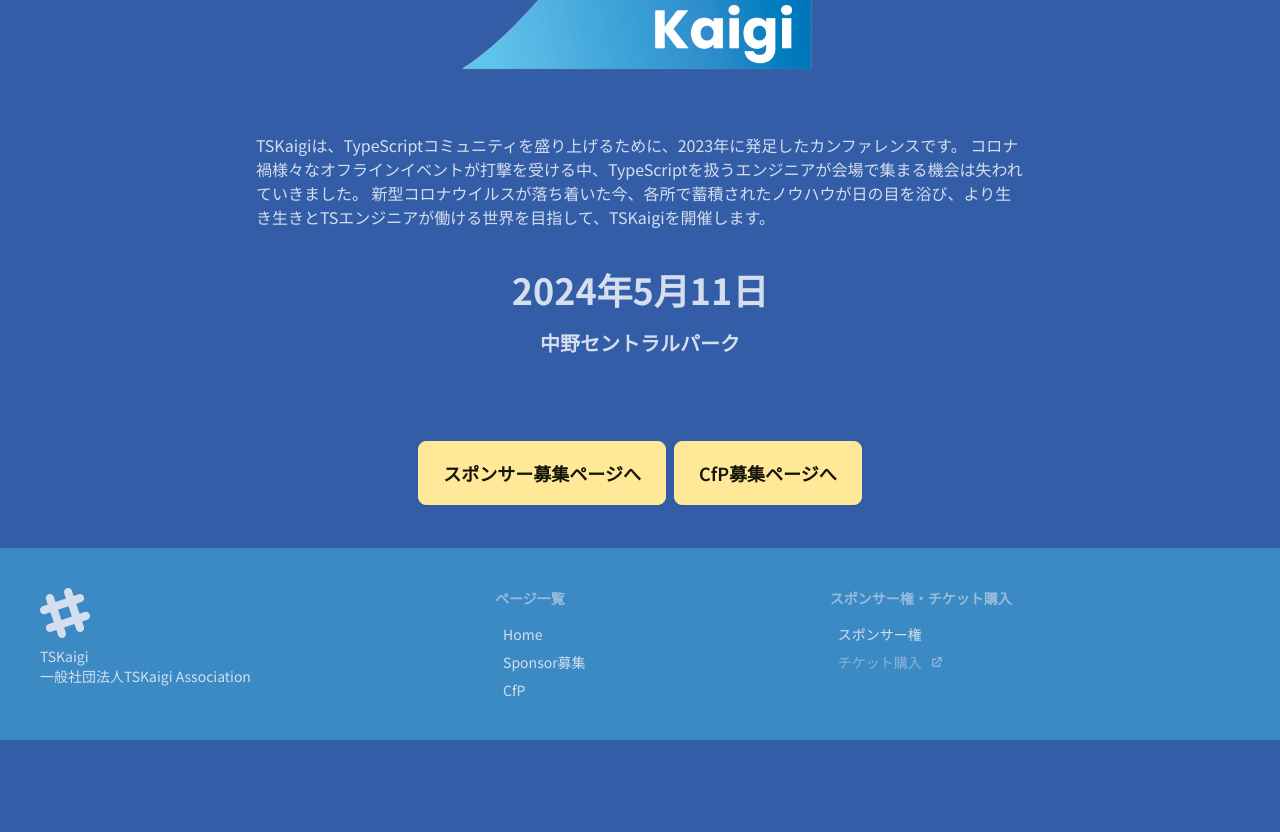
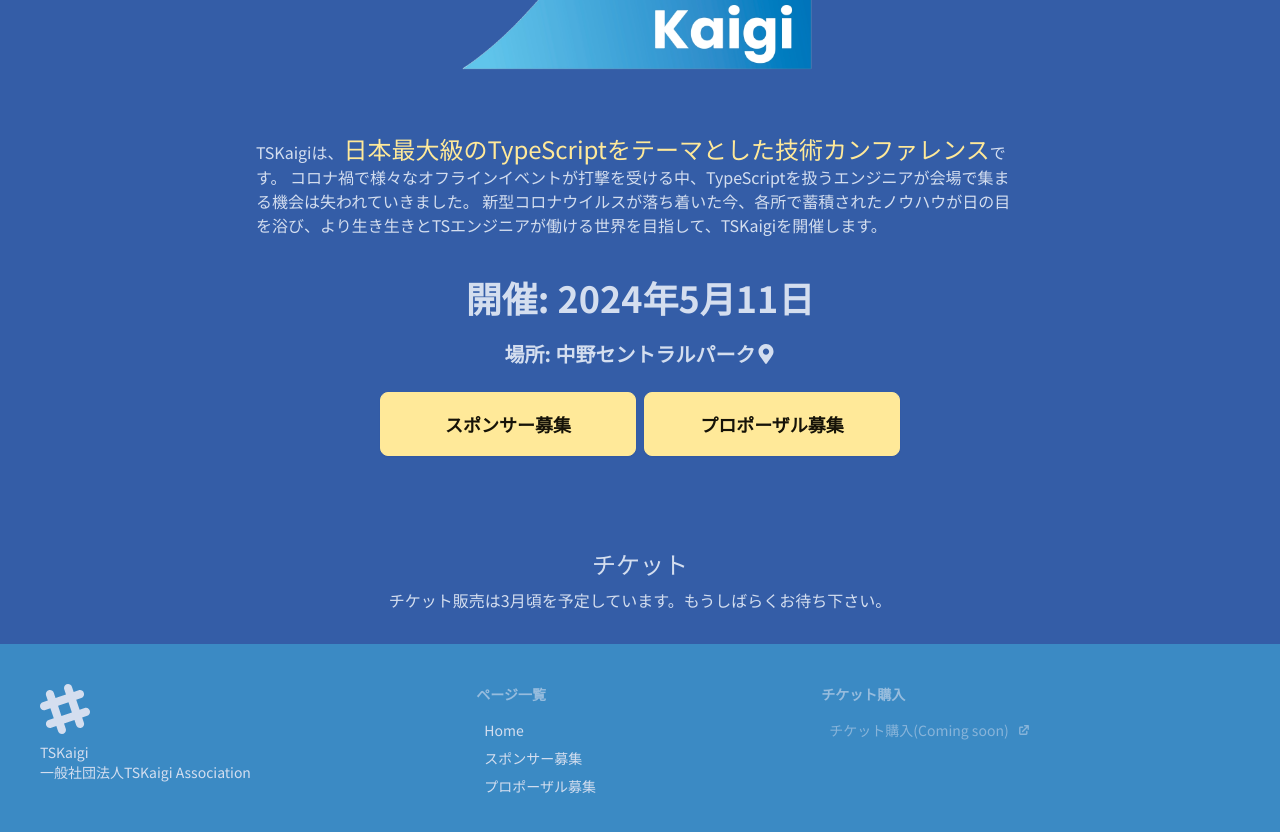
Before and after one commit to tskaigi/tskaigi.github.io, a Next.js app: page / in a window 1280 px wide. Shown: the part 400-1232 px from the top of the page. Before the commit the page ends 1140 px from the top, so only its background shows below. Built offline with nearby package versions, Linux system fonts and the light colour scheme.

Commit message:
表記ゆれ修正 強調したいメッセージを色付け チケット販売の状態明記

```diff
--- a/app/lib/definitions.ts
+++ b/app/lib/definitions.ts
@@ -4,13 +4,13 @@
 import { HiLightBulb } from "react-icons/hi2";
 import { FaHandshake } from "react-icons/fa";
 export type PageInfo = {
-  index: number
-  title: string
-  description?: string
-  metaImage?: string
-  icon: IconType
-  href: string
-}
+  index: number;
+  title: string;
+  description?: string;
+  metaImage?: string;
+  icon: IconType;
+  href: string;
+};
 
 export const PageInfos: PageInfo[] = [
   {
@@ -18,20 +18,22 @@
     title: "Home",
     description: "",
     icon: HiHome,
-    href: "/"
+    href: "/",
   },
   {
     index: 2,
-    title: "Sponsor募集",
-    description: "TSKaigiは日本最大級のtypescriptカンファレンスを開催します。スポンサーになって、typescriptコミュニティを一緒に盛り上げませんか？業界でのエキスパートとして日本のTypeScriptユーザーの支援をお願いします。",
+    title: "スポンサー募集",
+    description:
+      "TSKaigiは日本最大級のtypescriptカンファレンスを開催します。スポンサーになって、typescriptコミュニティを一緒に盛り上げませんか？業界でのエキスパートとして日本のTypeScriptユーザーの支援をお願いします。",
     icon: FaHandshake,
-    href: "/sponsor-recruitment"
+    href: "/sponsor-recruitment",
   },
   {
     index: 3,
-    title: "CfP",
-    description: "TSKaigiは日本のTypeScriptコミュニティを盛り上げるカンファレンスを開催します。あなたの発表・登壇をお待ちしております。ぜひ一緒に日本のTypeScriptコミュニティを盛り上げましょう！",
+    title: "プロポーザル募集",
+    description:
+      "TSKaigiは日本のTypeScriptコミュニティを盛り上げるカンファレンスを開催します。あなたの発表・登壇をお待ちしております。ぜひ一緒に日本のTypeScriptコミュニティを盛り上げましょう！",
     icon: HiLightBulb,
-    href: "/call-for-proposals"
+    href: "/call-for-proposals",
   },
-]
+];
--- a/app/page.tsx
+++ b/app/page.tsx
@@ -1,32 +1,57 @@
-import Link from 'next/link'
-import Loading from './ui/loading'
+import Link from "next/link";
+import Loading from "./ui/loading";
+import { FaMapMarkerAlt } from "react-icons/fa";
 
 export default function Home() {
   return (
-    <div className='max-w-3xl my-8 lg:mt-20 m-auto'>
-  <div className='md:block '>
-    <img src="/TSKaigiLogo.png" alt="TSKaigiLogo" className='w-2/4 m-auto' />
+    <div className="max-w-3xl my-8 lg:mt-20 m-auto">
+      <div className="md:block ">
+        <img
+          src="/TSKaigiLogo.png"
+          alt="TSKaigiLogo"
+          className="w-2/4 m-auto"
+        />
         <div className="mt-10 mb-5 ">
-      TSKaigiは、TypeScriptコミュニティを盛り上げるために、2023年に発足したカンファレンスです。
-      コロナ禍様々なオフラインイベントが打撃を受ける中、TypeScriptを扱うエンジニアが会場で集まる機会は失われていきました。
+          TSKaigiは、
+          <span className="text-2xl text-accent">
+            日本最大級のTypeScriptをテーマとした技術カンファレンス
+          </span>
+          です。
+          コロナ禍で様々なオフラインイベントが打撃を受ける中、TypeScriptを扱うエンジニアが会場で集まる機会は失われていきました。
           新型コロナウイルスが落ち着いた今、各所で蓄積されたノウハウが日の目を浴び、より生き生きとTSエンジニアが働ける世界を目指して、TSKaigiを開催します。
         </div>
-    <div className="text-4xl  font-bold mt-10 mb-5 text-center">
-      2024年5月11日
+        <div className="text-4xl font-bold mt-10 mb-5 text-center">
+          開催: 2024年5月11日
         </div>
-    <div className="text-xl  font-bold m-auto text-center">
-      中野セントラルパーク
+        <div className="text-xl font-bold m-auto text-center">
+          <a
+            target="_blank"
+            href="https://maps.app.goo.gl/KbKTnBPywSn6i4GB6"
+            className="px-2"
+          >
+            <span className="align-middle">場所: 中野セントラルパーク</span>
+            <FaMapMarkerAlt className="inline-block" />
+          </a>
         </div>
       </div>
-  <div className='my-20 lg:mb-20 flex justify-center'>
+      <div className="my-5 lg:mb-20 flex justify-center">
         <Link href="/sponsor-recruitment">
-      <button className="btn lg:btn-lg btn-accent m-1">スポンサー募集ページへ</button>
+          <button className="btn lg:btn-lg font-bold  btn-accent m-1 btn-wide">
+            スポンサー募集
+          </button>
         </Link>
         <Link href="/call-for-proposals">
-      <button className="btn lg:btn-lg btn-accent m-1">CfP募集ページへ</button>
+          <button className="btn lg:btn-lg font-bold  btn-accent m-1 btn-wide">
+            プロポーザル募集
+          </button>
         </Link>
       </div>
+      <div className="my-5 flex flex-col">
+        <h3 className="m-2 text-2xl text-center">チケット</h3>
+        <div className="text-center">
+          チケット販売は3月頃を予定しています。もうしばらくお待ち下さい。
         </div>
-
-  )
+      </div>
+    </div>
+  );
 }
--- a/app/ui/footer.tsx
+++ b/app/ui/footer.tsx
@@ -1,13 +1,29 @@
-import Link from "next/link"
-import { PageInfos, PageInfo } from "../lib/definitions"
+import Link from "next/link";
+import { PageInfos, PageInfo } from "../lib/definitions";
 import { HiExternalLink } from "react-icons/hi";
 
 export default function Footer() {
   return (
     <footer className="footer p-10 bg-neutral text-base-content">
       <aside>
-        <svg width="50" height="50" viewBox="0 0 24 24" xmlns="http://www.w3.org/2000/svg" fillRule="evenodd" clipRule="evenodd" className="fill-current"><path d="M22.672 15.226l-2.432.811.841 2.515c.33 1.019-.209 2.127-1.23 2.456-1.15.325-2.148-.321-2.463-1.226l-.84-2.518-5.013 1.677.84 2.517c.391 1.203-.434 2.542-1.831 2.542-.88 0-1.601-.564-1.86-1.314l-.842-2.516-2.431.809c-1.135.328-2.145-.317-2.463-1.229-.329-1.018.211-2.127 1.231-2.456l2.432-.809-1.621-4.823-2.432.808c-1.355.384-2.558-.59-2.558-1.839 0-.817.509-1.582 1.327-1.846l2.433-.809-.842-2.515c-.33-1.02.211-2.129 1.232-2.458 1.02-.329 2.13.209 2.461 1.229l.842 2.515 5.011-1.677-.839-2.517c-.403-1.238.484-2.553 1.843-2.553.819 0 1.585.509 1.85 1.326l.841 2.517 2.431-.81c1.02-.33 2.131.211 2.461 1.229.332 1.018-.21 2.126-1.23 2.456l-2.433.809 1.622 4.823 2.433-.809c1.242-.401 2.557.484 2.557 1.838 0 .819-.51 1.583-1.328 1.847m-8.992-6.428l-5.01 1.675 1.619 4.828 5.011-1.674-1.62-4.829z"></path></svg>
-        <p>TSKaigi<br />一般社団法人TSKaigi Association</p>
+        <svg
+          width="50"
+          height="50"
+          viewBox="0 0 24 24"
+          xmlns="http://www.w3.org/2000/svg"
+          fillRule="evenodd"
+          clipRule="evenodd"
+          className="fill-current"
+        >
+          <path d="M22.672 15.226l-2.432.811.841 2.515c.33 1.019-.209 2.127-1.23 2.456-1.15.325-2.148-.321-2.463-1.226l-.84-2.518-5.013 1.677.84 2.517c.391 1.203-.434 2.542-1.831 2.542-.88 0-1.601-.564-1.86-1.314l-.842-2.516-2.431.809c-1.135.328-2.145-.317-2.463-1.229-.329-1.018.211-2.127 1.231-2.456l2.432-.809-1.621-4.823-2.432.808c-1.355.384-2.558-.59-2.558-1.839 0-.817.509-1.582 1.327-1.846l2.433-.809-.842-2.515c-.33-1.02.211-2.129 1.232-2.458 1.02-.329 2.13.209 2.461 1.229l.842 2.515 5.011-1.677-.839-2.517c-.403-1.238.484-2.553 1.843-2.553.819 0 1.585.509 1.85 1.326l.841 2.517 2.431-.81c1.02-.33 2.131.211 2.461 1.229.332 1.018-.21 2.126-1.23 2.456l-2.433.809 1.622 4.823 2.433-.809c1.242-.401 2.557.484 2.557 1.838 0 .819-.51 1.583-1.328 1.847m-8.992-6.428l-5.01 1.675 1.619 4.828 5.011-1.674-1.62-4.829z"></path>
+        </svg>
+        <p>
+          TSKaigi
+          <br />
+          <a href="https://association.tskaigi.org">
+            一般社団法人TSKaigi Association
+          </a>
+        </p>
       </aside>
       <nav>
         <header className="footer-title">ページ一覧</header>
@@ -18,10 +34,17 @@
         ))}
       </nav>
       <nav>
-        <header className="footer-title">スポンサー権・チケット購入</header>
-        <Link href={'/sponsor-recruitment'} className="flex items-center gap-2 pl-2">スポンサー権</Link>
-        <Link href={'/'} rel="noopener noreferrer" target="_blank" className="flex items-center gap-2 pl-2 pointer-events-none cursor-not-allowed opacity-50">チケット購入<HiExternalLink /></Link>
+        <header className="footer-title">チケット購入</header>
+        <Link
+          href={"/"}
+          rel="noopener noreferrer"
+          target="_blank"
+          className="flex items-center gap-2 pl-2 pointer-events-none cursor-not-allowed opacity-50"
+        >
+          チケット購入(Coming soon)
+          <HiExternalLink />
+        </Link>
       </nav>
     </footer>
-  )
+  );
 }
```
Lines whose indentation alone changed are shown as unchanged.
